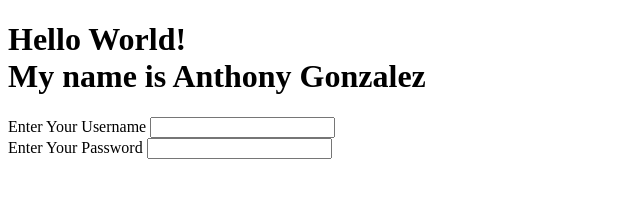
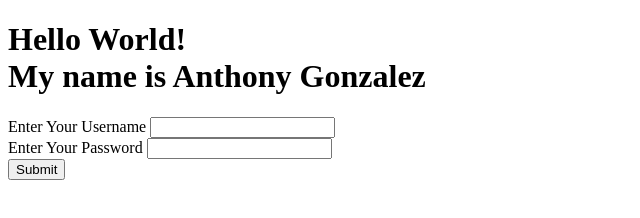
Before and after one commit to ajgonzalezsr1931/Hello-World, a plain HTML site: page index.html in a window 1280 px wide. Shown: the whole page, without its empty margins (0-640 px from the left). Drawn offline with Linux system fonts and the light colour scheme.

Commit message:
added submit button

```diff
--- a/index.html
+++ b/index.html
@@ -18,6 +18,9 @@
         <label for="password">Enter Your Password</label>
         <input type="password" name="password" id="password" minlength="8" maxlength="16" required>
         </div>
+        <div>
+          <input type="submit">
+        </div>
       </form>
 
   </body>
```
